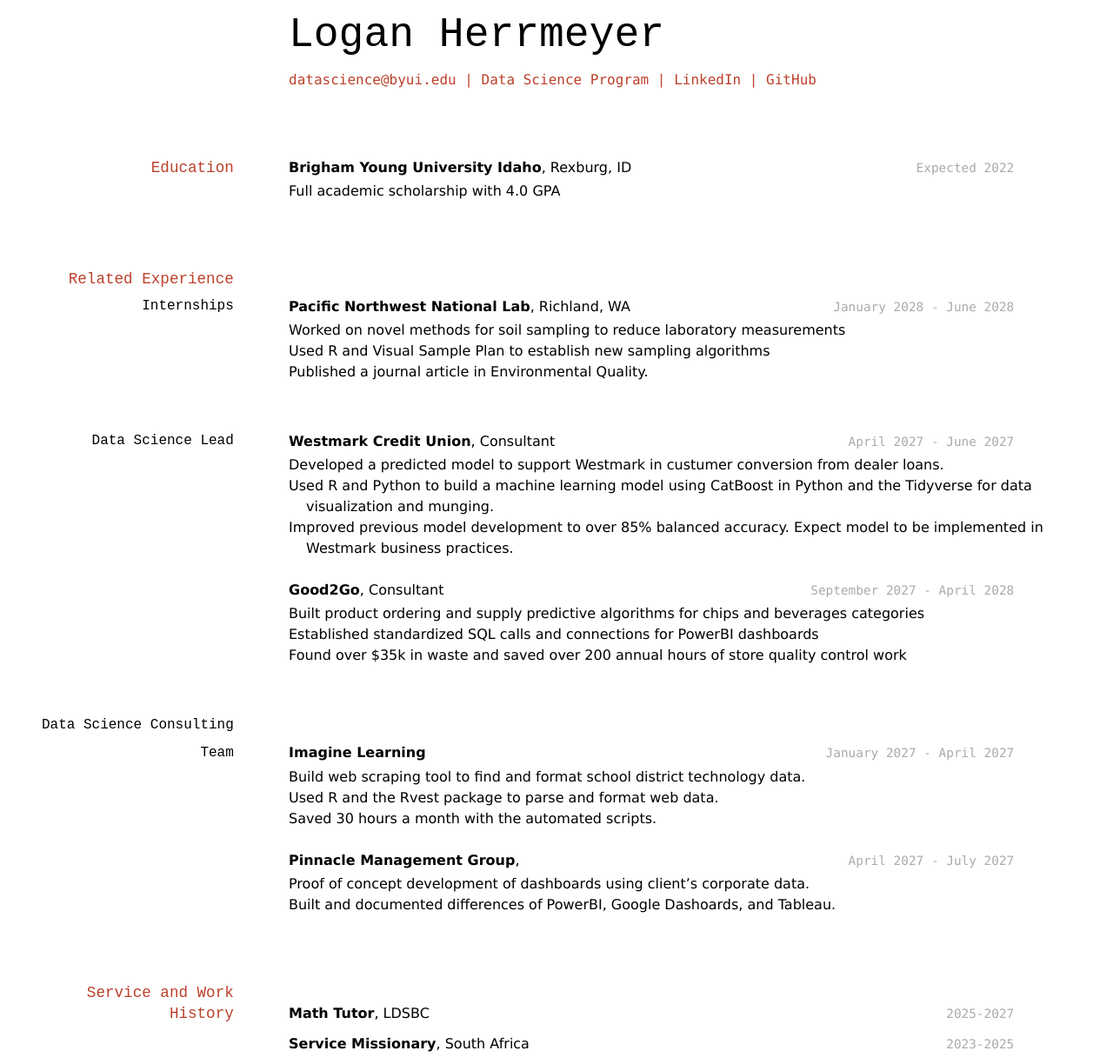
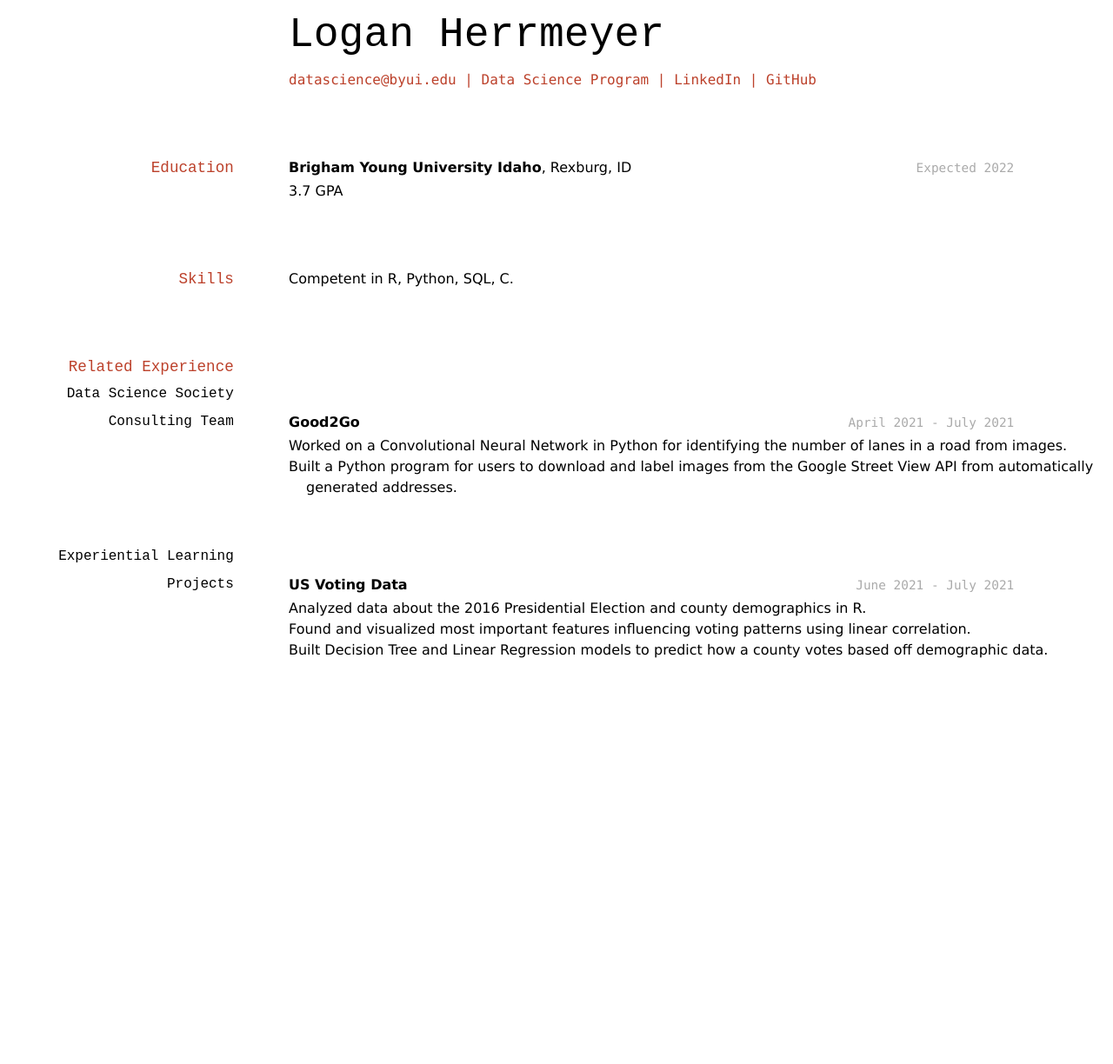
Before and after one commit to LHerrmeyer/herrmeyer_logan_resume, a Jekyll site: the page built from docs/index.md, in a window 1280 px wide. Shown: the whole page at 87% size. Built offline with Jekyll 4.4.1, drawn with Linux system fonts in a browser that asks for light colours; after the commit the page ends 900 px from its top, so only the background shows below that.

Commit message:
Update index.md

```diff
--- a/docs/index.md
+++ b/docs/index.md
@@ -18,61 +18,30 @@ title: Logan Herrmeyer's Resume
 `Expected 2022`
 __Brigham Young University Idaho__, Rexburg, ID
 
-- Full academic scholarship with 4.0 GPA
+- 3.7 GPA
+
+## Skills
+
+Competent in R, Python, SQL, C.
 
 ## Related Experience
 
-### Internships
+### Data Science Society Consulting Team
 
-`January 2028 - June 2028`
-__Pacific Northwest National Lab__, Richland, WA
+`April 2021 - July 2021`
+__Good2Go__
 
-- Worked on novel methods for soil sampling to reduce laboratory measurements
-- Used R and Visual Sample Plan to establish new sampling algorithms
-- Published a journal article in Environmental Quality.
+- Worked on a Convolutional Neural Network in Python for identifying the number of lanes in a road from images.
+- Built a Python program for users to download and label images from the Google Street View API from automatically generated addresses.
 
-### Data Science Lead
+### Experiential Learning Projects
 
-`April 2027 - June 2027`
-__Westmark Credit Union__, Consultant
+`June 2021 - July 2021`
+__US Voting Data__
 
-- Developed a predicted model to support Westmark in custumer conversion from dealer loans.
-- Used R and Python to build a machine learning model using CatBoost in Python and the Tidyverse for data visualization and munging.
-- Improved previous model development to over 85% balanced accuracy. Expect model to be implemented in Westmark business practices.
-
-`September 2027 - April 2028`
-__Good2Go__, Consultant
-
-- Built product ordering and supply predictive algorithms for chips and beverages categories
-- Established standardized SQL calls and connections for PowerBI dashboards
-- Found over $35k in waste and saved over 200 annual hours of store quality control work
-
-### Data Science Consulting Team
-
-`January 2027 - April 2027`
-__Imagine Learning__
-
-- Build web scraping tool to find and format school district technology data.
-- Used R and the Rvest package to parse and format web data.
-- Saved 30 hours a month with the automated scripts.
-
-`April 2027 - July 2027`
-__Pinnacle Management Group__,
-
-- Proof of concept development of dashboards using client's corporate data.
-- Built and documented differences of PowerBI, Google Dashoards, and Tableau.
-
-
-## Service and Work History
-
-`2025-2027`
-__Math Tutor__, LDSBC
-
-
-`2023-2025`
-__Service Missionary__, South Africa
-
-
+- Analyzed data about the 2016 Presidential Election and county demographics in R.
+- Found and visualized most important features influencing voting patterns using linear correlation.
+- Built Decision Tree and Linear Regression models to predict how a county votes based off demographic data.
 
 <!-- ### Footer
 
```
